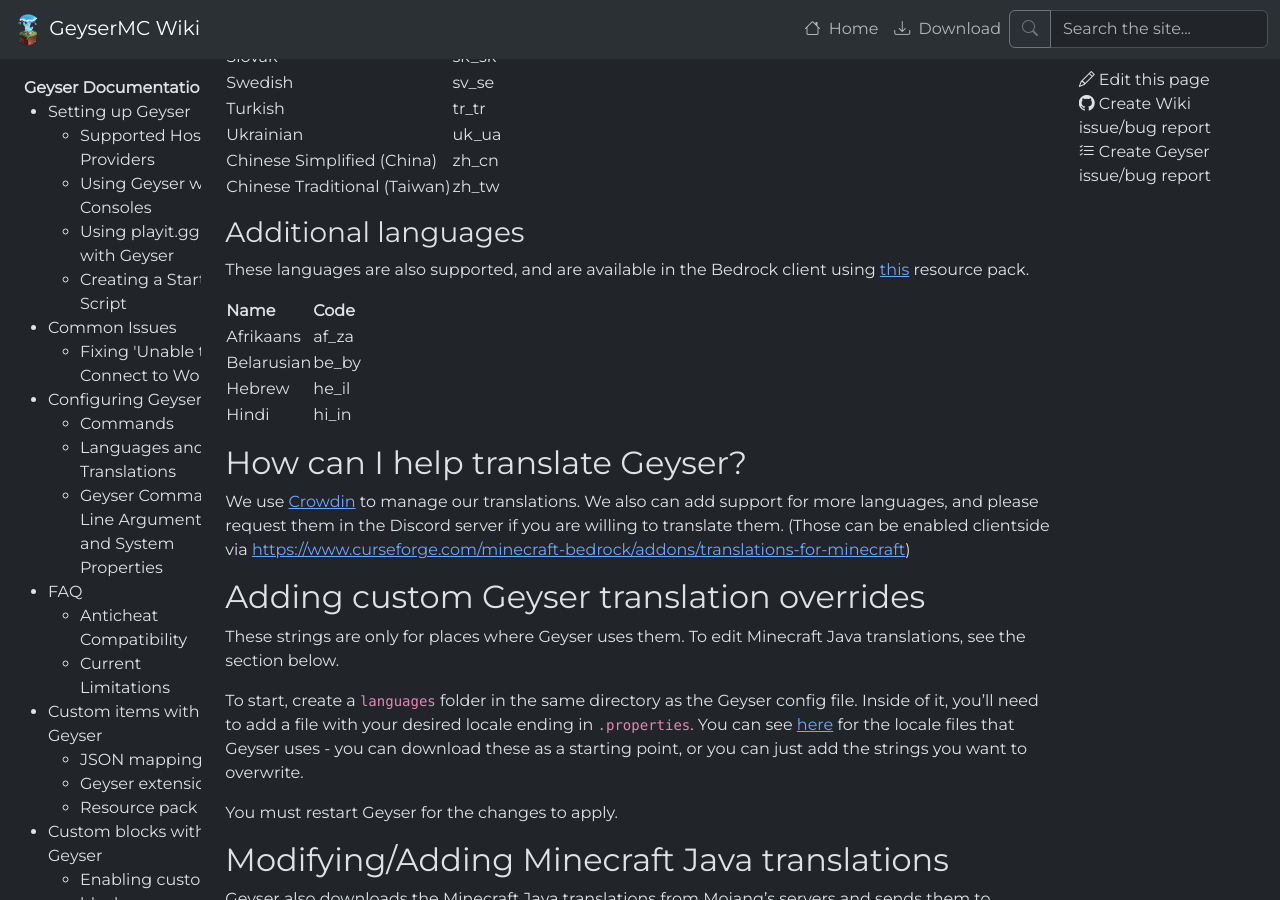
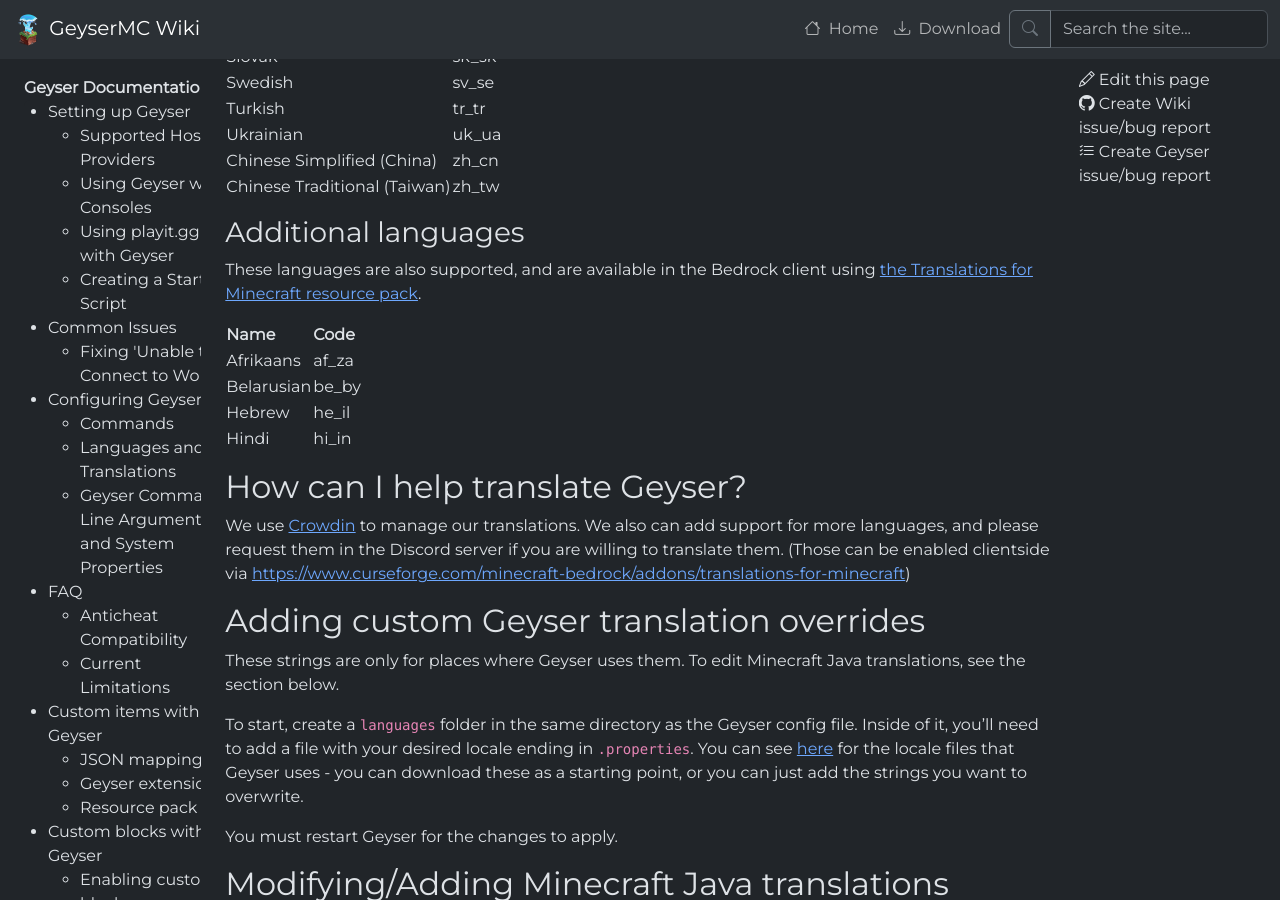
Before and after one commit to GeyserMC/GeyserWiki, a Jekyll site: the page built from _docs/geyser/translations.md, in a window 1280 px wide and 900 px high, scrolled down 854 px. Built offline with Jekyll 4.4.1, drawn with Linux system fonts in a browser that asks for light colours.

Commit message:
Update _docs/geyser/translations.md
Co-authored-by: Olivia <chew@chew.pw>

```diff
--- a/_docs/geyser/translations.md
+++ b/_docs/geyser/translations.md
@@ -41,7 +41,7 @@
 |Chinese Traditional (Taiwan)|zh_tw|
 
 ### Additional languages
-These languages are also supported, and are available in the Bedrock client using [this](https://www.curseforge.com/minecraft-bedrock/addons/translations-for-minecraft) resource pack.
+These languages are also supported, and are available in the Bedrock client using [the Translations for Minecraft resource pack](https://www.curseforge.com/minecraft-bedrock/addons/translations-for-minecraft).
 
 |Name                        |Code |
 |----------------------------|-----|
```
